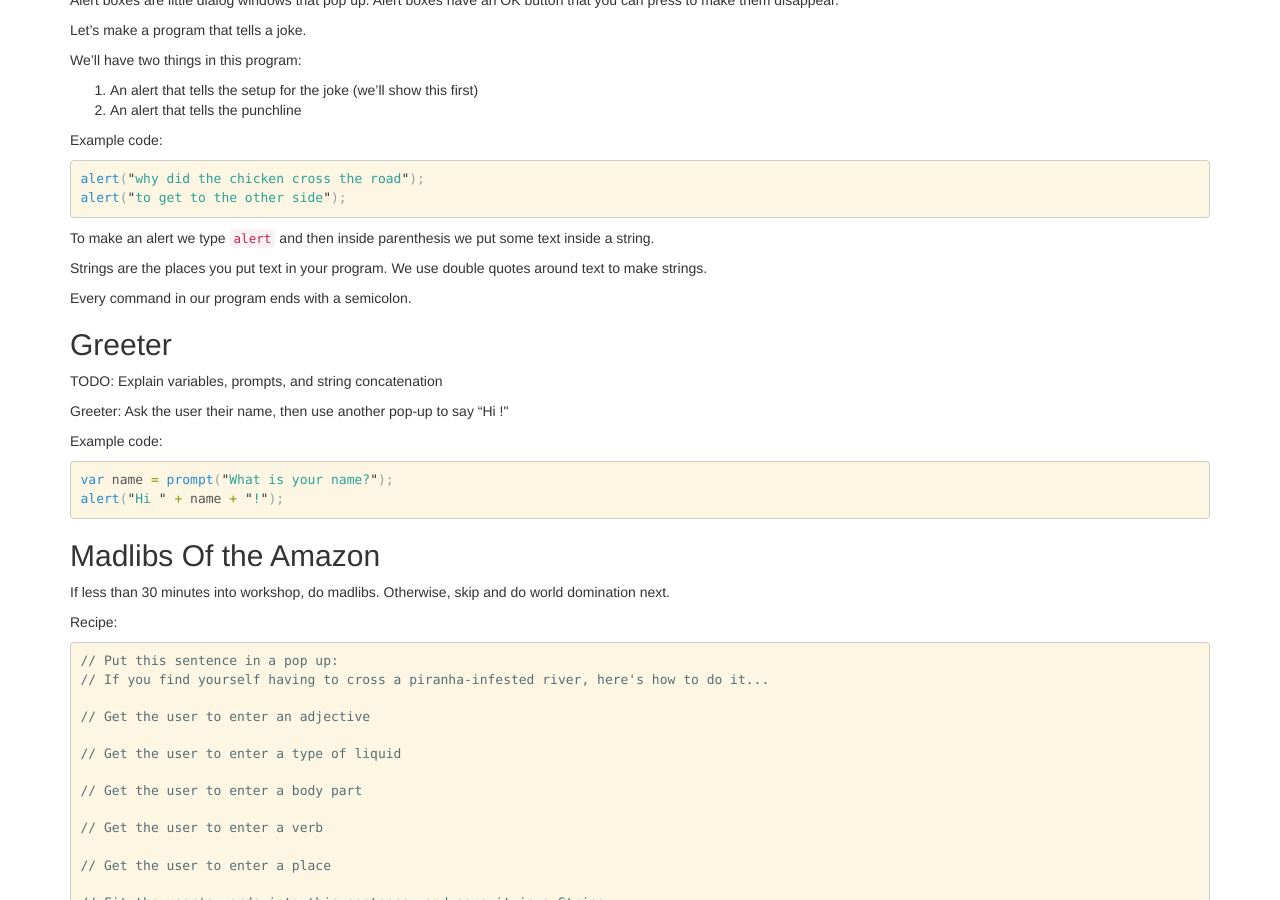
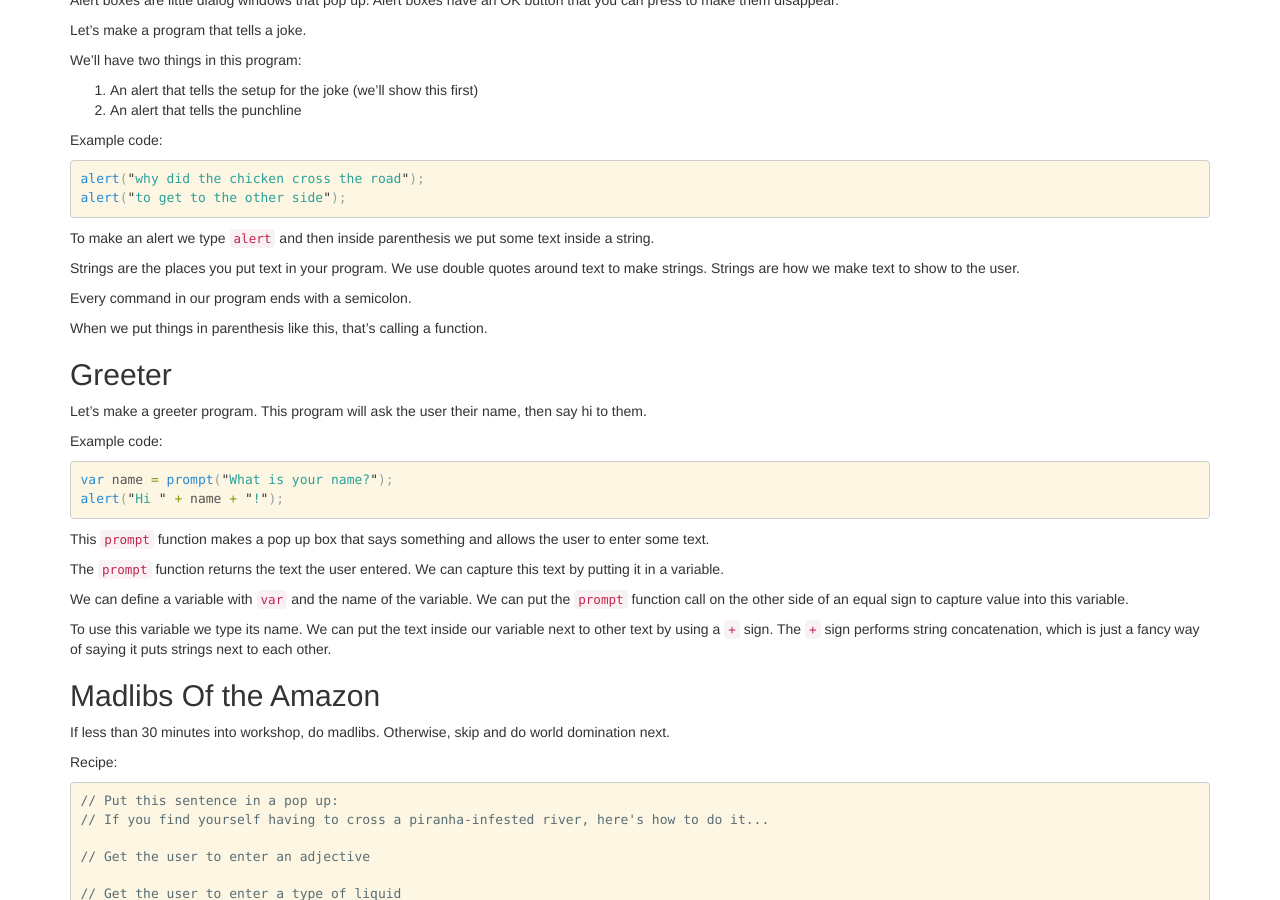
Before and after one commit to jointheleague/hour-of-code-adults, a Jekyll site: the page built from index.md, in a window 1280 px wide and 900 px high, scrolled down 213 px. Built offline with Jekyll 4.4.1, drawn with Linux system fonts in a browser that asks for light colours; Markdown is read by kramdown in place of the engine named in the settings.

Commit message:
Explain variable, prompt, and string concatenation

````diff
--- a/index.md
+++ b/index.md
@@ -26,17 +26,17 @@ alert("to get to the other side");
 
 To make an alert we type `alert` and then inside parenthesis we put some text inside a string.
 
-Strings are the places you put text in your program.  We use double quotes around text to make strings.
+Strings are the places you put text in your program.  We use double quotes around text to make strings.  Strings are how we make text to show to the user.
 
 Every command in our program ends with a semicolon.
+
+When we put things in parenthesis like this, that's calling a function.
 
 
 Greeter
 -------
 
-TODO: Explain variables, prompts, and string concatenation
-
-Greeter: Ask the user their name, then use another pop-up to say "Hi <name>!"
+Let's make a greeter program. This program will ask the user their name, then say hi to them.
 
 Example code:
 
@@ -44,6 +44,14 @@ Example code:
 var name = prompt("What is your name?");
 alert("Hi " + name + "!");
 ```
+
+This `prompt` function makes a pop up box that says something and allows the user to enter some text.
+
+The `prompt` function returns the text the user entered.  We can capture this text by putting it in a variable.
+
+We can define a variable with `var` and the name of the variable.  We can put the `prompt` function call on the other side of an equal sign to capture value into this variable.
+
+To use this variable we type its name.  We can put the text inside our variable next to other text by using a `+` sign.  The `+` sign performs string concatenation, which is just a fancy way of saying it puts strings next to each other.
 
 
 Madlibs Of the Amazon
````
